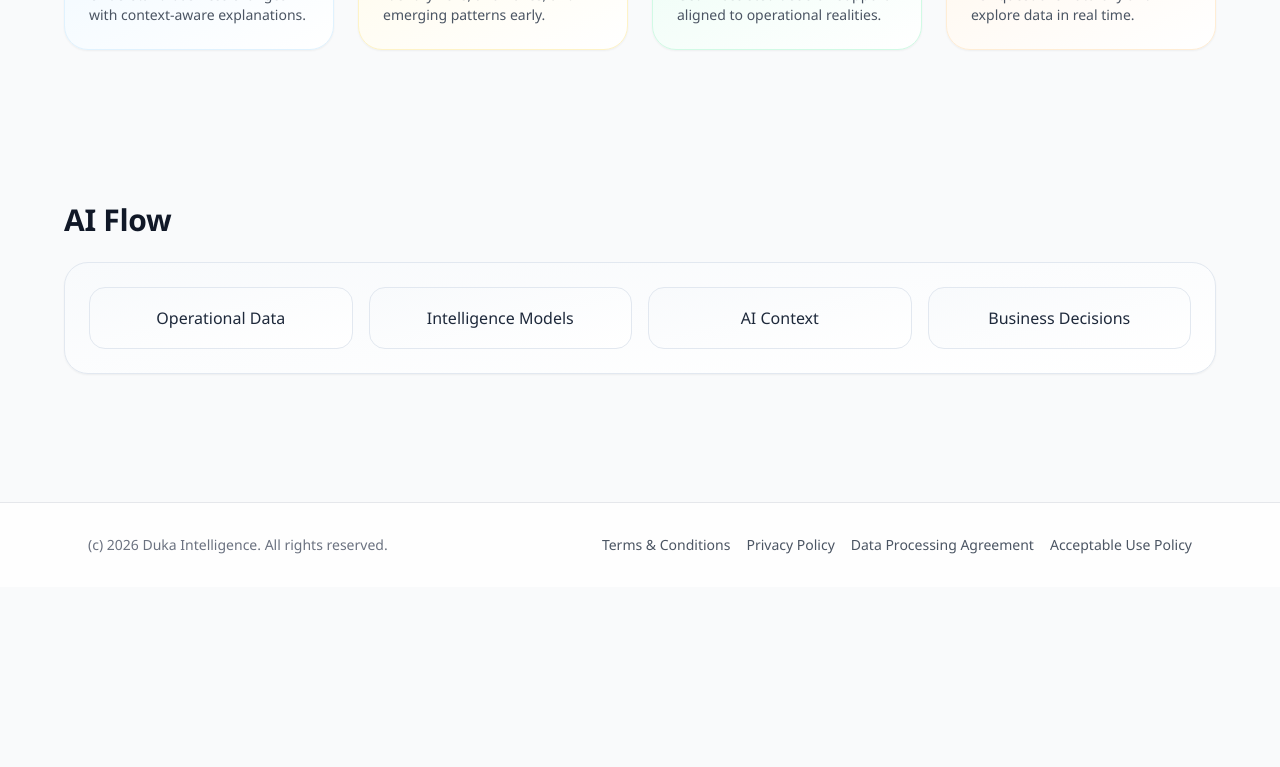
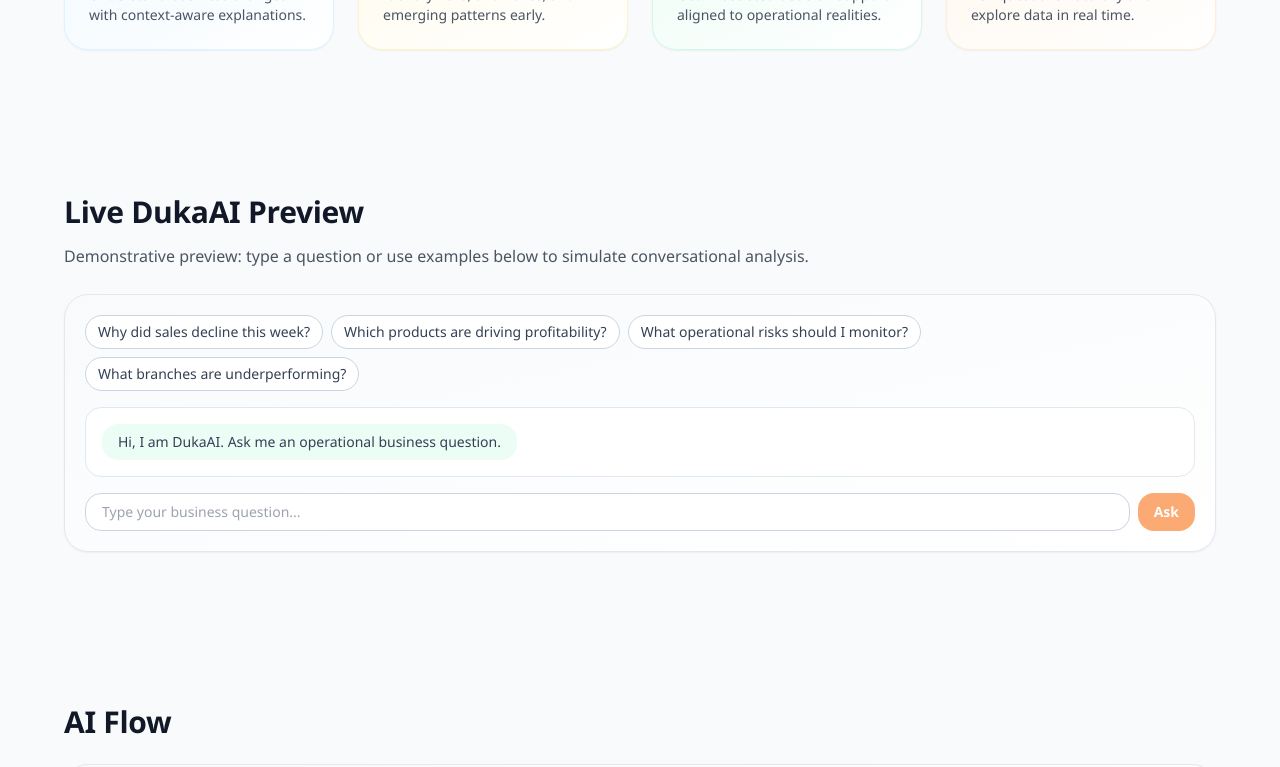
Before and after one commit to ambanda/duka-intelligence-frontend, a Next.js app: page /ai-assistant in a window 1280 px wide. Shown: the part 689-1456 px from the top of the page. Before the commit the page ends 1276 px from the top, so only its background shows below. Built offline with nearby package versions, Linux system fonts and the light colour scheme.

Commit message:
Restructure site IA and messaging for AI business intelligence platform

```diff
--- a/app/ai-assistant/page.tsx
+++ b/app/ai-assistant/page.tsx
@@ -1,4 +1,6 @@
 export const dynamic = "force-static";
+
+import AiAssistantLivePreview from "@/components/AiAssistantLivePreview";
 
 export default function AiAssistantPage() {
   return (
@@ -39,6 +41,8 @@
         ))}
       </section>
 
+      <AiAssistantLivePreview />
+
       <section className="max-w-6xl mx-auto mt-14">
         <h2 className="text-3xl font-semibold text-gray-900">AI Flow</h2>
         <div className="mt-6 rounded-2xl border border-slate-200 bg-gradient-to-br from-slate-50 to-white p-6 shadow-sm">
--- /dev/null
+++ b/components/AiAssistantLivePreview.tsx
@@ -0,0 +1,132 @@
+"use client";
+
+import { useMemo, useState } from "react";
+
+type Message = {
+  role: "user" | "assistant";
+  text: string;
+};
+
+const starterQuestions = [
+  "Why did sales decline this week?",
+  "Which products are driving profitability?",
+  "What operational risks should I monitor?",
+  "What branches are underperforming?",
+];
+
+function getAnswer(question: string) {
+  const q = question.toLowerCase();
+
+  if (q.includes("sales") && q.includes("decline")) {
+    return "Sales declined 8.4% week-over-week. The largest driver was beverage stock-outs in 3 branches, followed by lower weekend traffic in Eastland branch.";
+  }
+  if (q.includes("profit") || q.includes("profitability")) {
+    return "Top profitability drivers this week are packaged beverages, cooking oil, and household essentials. Margin expansion is strongest in Westlands and CBD branches.";
+  }
+  if (q.includes("risk")) {
+    return "Key operational risks are rising stock-out frequency, declining repeat purchases in 2 branches, and delayed supplier lead times in high-velocity categories.";
+  }
+  if (q.includes("branches") || q.includes("underperform")) {
+    return "Underperforming branches are Eastland and Rongai, each below target by more than 6%. Main contributors are lower basket size and inventory availability gaps.";
+  }
+
+  return "DukaAI identified notable movement in sales, stock availability, and branch performance. Refine your question by branch, category, or date range for sharper insights.";
+}
+
+export default function AiAssistantLivePreview() {
+  const [input, setInput] = useState("");
+  const [loading, setLoading] = useState(false);
+  const [messages, setMessages] = useState<Message[]>([
+    {
+      role: "assistant",
+      text: "Hi, I am DukaAI. Ask me an operational business question.",
+    },
+  ]);
+
+  const canSend = useMemo(() => input.trim().length > 0 && !loading, [input, loading]);
+
+  const askQuestion = (text: string) => {
+    const question = text.trim();
+    if (!question || loading) return;
+
+    setMessages((prev) => [...prev, { role: "user", text: question }]);
+    setInput("");
+    setLoading(true);
+
+    window.setTimeout(() => {
+      setMessages((prev) => [...prev, { role: "assistant", text: getAnswer(question) }]);
+      setLoading(false);
+    }, 700);
+  };
+
+  return (
+    <section className="max-w-6xl mx-auto mt-12">
+      <h2 className="text-3xl font-semibold text-gray-900">
+        Live DukaAI Preview
+      </h2>
+      <p className="mt-3 max-w-3xl text-gray-600">
+        Demonstrative preview: type a question or use examples below to simulate conversational analysis.
+      </p>
+
+      <div className="mt-6 rounded-2xl border border-slate-200 bg-gradient-to-br from-slate-50 to-white p-5 shadow-sm">
+        <div className="flex flex-wrap gap-2">
+          {starterQuestions.map((q) => (
+            <button
+              key={q}
+              type="button"
+              onClick={() => askQuestion(q)}
+              className="rounded-full border border-slate-300 bg-white px-3 py-1.5 text-sm text-slate-700 hover:bg-slate-50"
+            >
+              {q}
+            </button>
+          ))}
+        </div>
+
+        <div className="mt-4 max-h-[340px] space-y-3 overflow-y-auto rounded-xl border border-slate-200 bg-white p-4">
+          {messages.map((msg, idx) => (
+            <div key={`${msg.role}-${idx}`} className={msg.role === "user" ? "text-right" : "text-left"}>
+              <div
+                className={
+                  msg.role === "user"
+                    ? "ml-auto inline-block max-w-[85%] rounded-xl bg-slate-900 px-4 py-2 text-sm text-white"
+                    : "inline-block max-w-[85%] rounded-xl bg-emerald-50 px-4 py-2 text-sm text-slate-700"
+                }
+              >
+                {msg.text}
+              </div>
+            </div>
+          ))}
+          {loading ? (
+            <div className="text-left">
+              <div className="inline-block max-w-[85%] rounded-xl bg-emerald-50 px-4 py-2 text-sm text-slate-600">
+                DukaAI is thinking...
+              </div>
+            </div>
+          ) : null}
+        </div>
+
+        <form
+          className="mt-4 flex gap-2"
+          onSubmit={(e) => {
+            e.preventDefault();
+            askQuestion(input);
+          }}
+        >
+          <input
+            value={input}
+            onChange={(e) => setInput(e.target.value)}
+            placeholder="Type your business question..."
+            className="w-full rounded-xl border border-slate-300 bg-white px-4 py-2 text-sm text-slate-900 outline-none focus:border-orange-400"
+          />
+          <button
+            type="submit"
+            disabled={!canSend}
+            className="rounded-xl bg-orange-500 px-4 py-2 text-sm font-semibold text-white disabled:cursor-not-allowed disabled:opacity-60 hover:bg-orange-600"
+          >
+            Ask
+          </button>
+        </form>
+      </div>
+    </section>
+  );
+}
```
